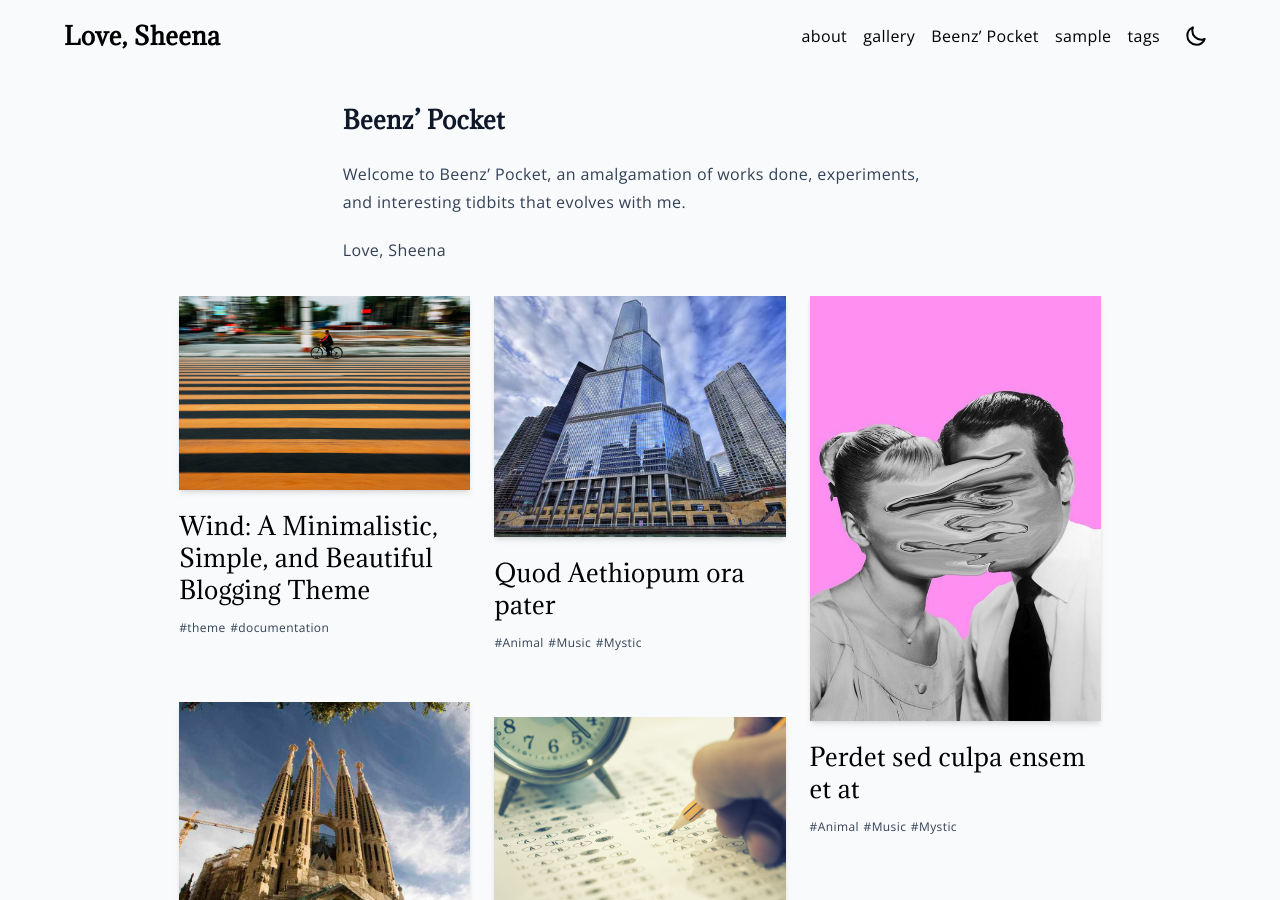
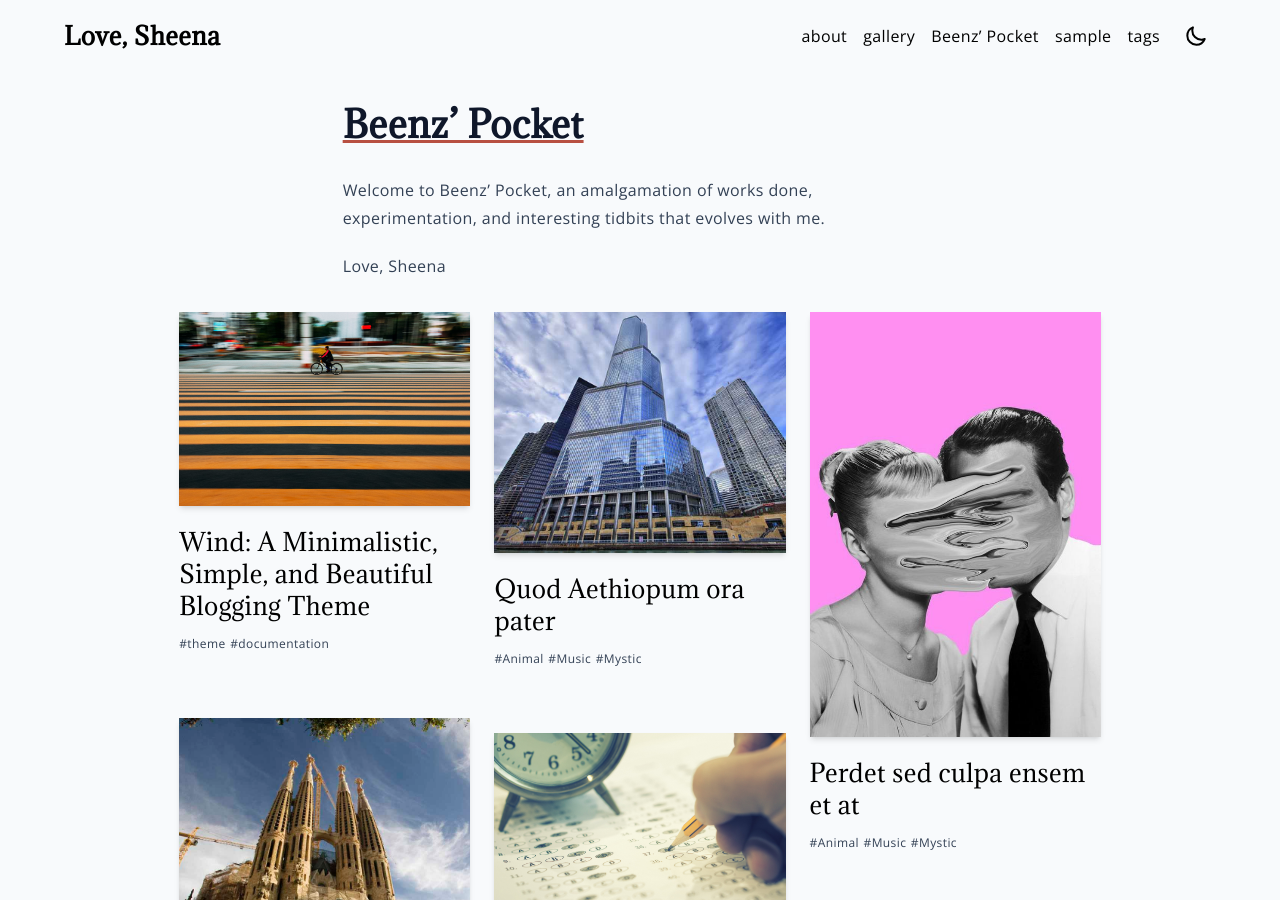
Before and after one commit to beenzpaste/beenzpaste.github.io, a Jekyll site: the page built from index.md, in a window 1280 px wide and 900 px high. Built offline with Jekyll 4.4.1, drawn with Linux system fonts in a browser that asks for light colours; our own code applies the rules of GitHub Pages for plain Markdown files.

Commit message:
Update index.md

```diff
--- a/index.md
+++ b/index.md
@@ -1,8 +1,8 @@
 ---
 layout: home
 ---
-## Beenz' Pocket
+# Beenz' Pocket
 
-Welcome to Beenz' Pocket, an amalgamation of works done, experiments, and interesting tidbits that evolves with me.
+Welcome to Beenz' Pocket, an amalgamation of works done, experimentation, and interesting tidbits that evolves with me.
 
 Love, Sheena
```
